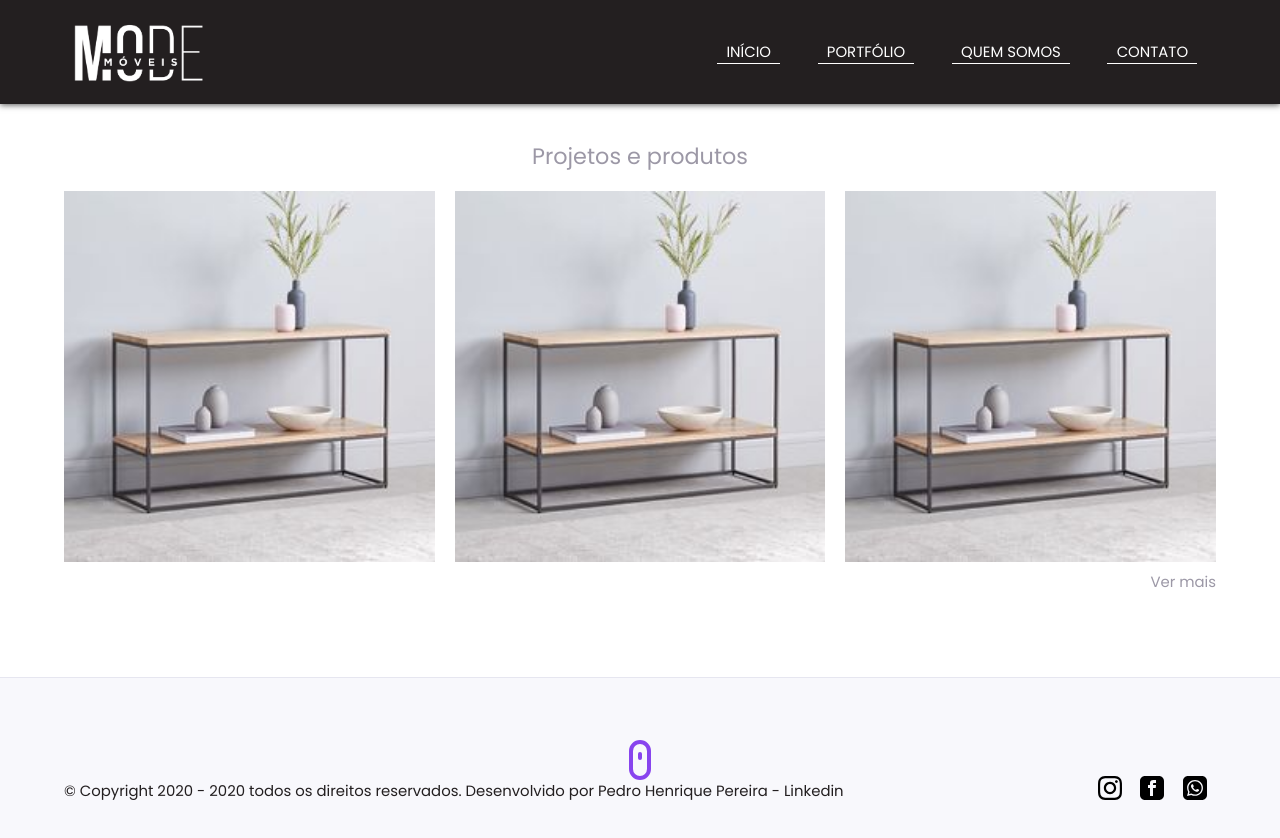
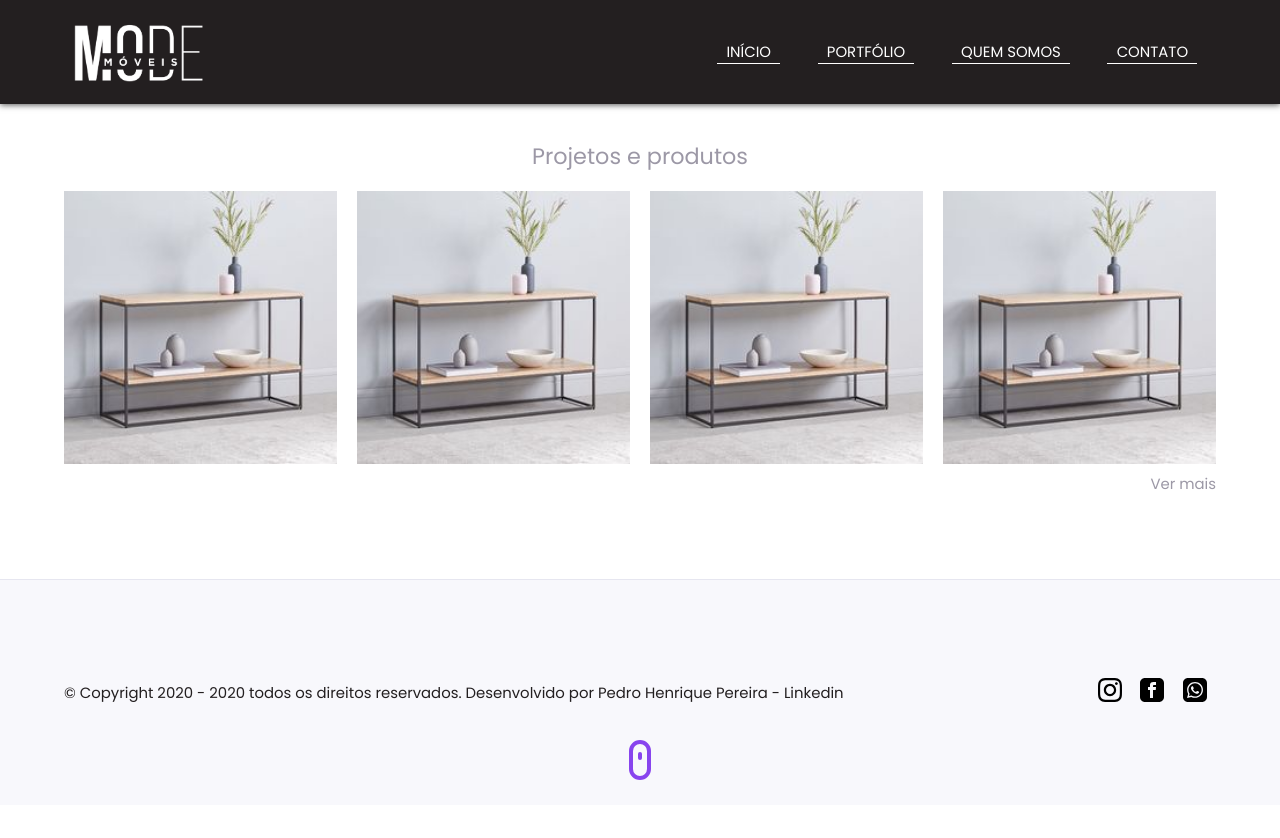
Before and after one commit to peedrinhoph/mode, a React (Create React App) app: page / in a window 1280 px wide. Shown: the top 838 px of the page. After the commit the page ends 805 px from the top, so only its background shows below. Built offline with nearby package versions, Linux system fonts and the light colour scheme; the HTML template or start-up script is replaced by a standard one.

Commit message:
Image animation

```diff
--- a/src/assets/styles/global.css
+++ b/src/assets/styles/global.css
@@ -51,8 +51,62 @@
       max-width: 1200px;
   }
 
+
+
   @media (min-width: 700px){
       :root {
           font-size: 58.2%;
       }
+
+      #mouse {
+        display: block;
+        width: 22px;
+        height: 40px;
+        border-radius: 20px;
+        border: 4px solid #8844EE;
+        text-align: center;
+        position: fixed;
+        left: 0px;
+        right: 0px;
+        bottom: 20px;
+        margin: 0 auto;
+        }
+
+        #mouse::before {
+        content: '';
+        display: inline-block;
+        width: 4px;
+        height: 8px;
+        position: relative;
+        border-radius: 4px;
+        background: #8844EE;
+        animation-name: mouse;
+        animation-duration: .7s;
+        animation-iteration-count: infinite;
+        }
+
+        @keyframes mouse {
+        from {
+            top: 0px;
+        } to {
+            top: 6px;
+        }
+        }
+
+      figure {
+        overflow: hidden;
+      }
+
+      .zoom {
+        -webkit-transform: scale(1);
+        transform: scale(1);
+        -webkit-transition: .3s ease-in-out;
+        transition: .3s ease-in-out;
+      }
+
+      .zoom:hover {
+        -webkit-transform: scale(1.12);
+        transform: scale(1.12);
+      }
+
   }
--- a/src/pages/Inicio/index.js
+++ b/src/pages/Inicio/index.js
@@ -29,9 +29,24 @@ function Inicio() {
                             <legend>Projetos e produtos</legend>
                         </div>
                         <div className="section-product">
-                            <img src={Image} alt="product" />
-                            <img src={Image} alt="product" />
-                            <img src={Image} alt="product" />
+                                <figure>
+                                    <img src={Image} alt="product" className="zoom" />
+                                </figure>
+
+                                <figure>
+                                    <img src={Image} alt="product" className="zoom" />
+                                </figure>
+
+
+                                <figure>
+                                    <img src={Image} alt="product" className="zoom" />
+                                </figure>
+
+
+                                <figure>
+                                    <img src={Image} alt="product" className="zoom" />
+                                </figure>
+
                         </div>
                         <div className="section-ver-mais">
                             <a href="">Ver mais</a>
--- a/src/pages/Inicio/styles.css
+++ b/src/pages/Inicio/styles.css
@@ -27,11 +27,12 @@
 .section .section-product {
     display: grid;
     grid-template-columns: 1fr;
-    grid-gap: 20px;
+    gap: 20px;
 }
 
 .section .section-product img {
     width: 100%;
+    margin-bottom: -0.7rem;
 }
 
 .section .section-ver-mais {
@@ -53,7 +54,6 @@
 @media (min-width: 420px) {
     .section .section-product {
         grid-template-columns: repeat(2, 1fr);
-
     }
 }
 
@@ -71,42 +71,29 @@
     }
 
     .section .section-product {
-        grid-template-columns: repeat(3, 1fr);
-
+        grid-template-columns: repeat(4, 1fr);
     }
 
-    #mouse {
-	display: block;
-	width: 22px;
-	height: 40px;
-	border-radius: 20px;
-	border: 4px solid #8844EE;
-	text-align: center;
-	position: fixed;
-	left: 0px;
-	right: 0px;
-	bottom: 20px;
-	margin: 0 auto;
-    }
+    .text {
+        color: white;
+        font-size: 20px;
+        position: absolute;
+        top: 50%;
+        left: 50%;
+        text-align: center;
+      }
 
-    #mouse::before {
-	content: '';
-	display: inline-block;
-	width: 4px;
-	height: 8px;
-	position: relative;
-	border-radius: 4px;
-	background: #8844EE;
-	animation-name: mouse;
-    animation-duration: .7s;
-	animation-iteration-count: infinite;
-    }
+      .overlay {
+        position: absolute;
+        top: 0;
+        bottom: 0;
+        left: 0;
+        right: 0;
+        height: 100%;
+        width: 100%;
+        opacity: 0;
+        transition: .5s ease;
+        background-color: #008CBA;
+      }
 
-    @keyframes mouse {
-	from {
-		top: 0px;
-	} to {
-		top: 6px;
-	}
-    }
 }
```
